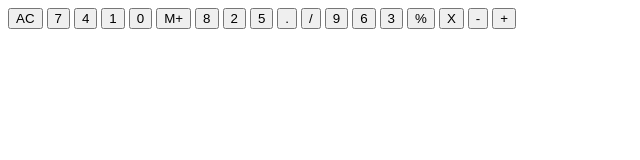
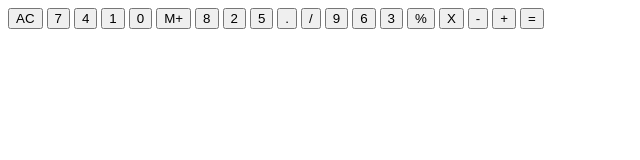
Before and after one commit to janhvibadwaik/Assignment-14_Calculator, a plain HTML site: page index.html in a window 1280 px wide. Shown: the full height of the page, 0-640 px from the left. Drawn offline with Linux system fonts and the light colour scheme.

Commit message:
special button added

```diff
--- a/index.html
+++ b/index.html
@@ -29,6 +29,8 @@
             <button class="btn">X</button>
             <button class="btn" >-</button>
             <button class="btn">+</button>
+            <button class="btn btn-equals">=</button>
+
         </div>
     </div>
 </body>
```
